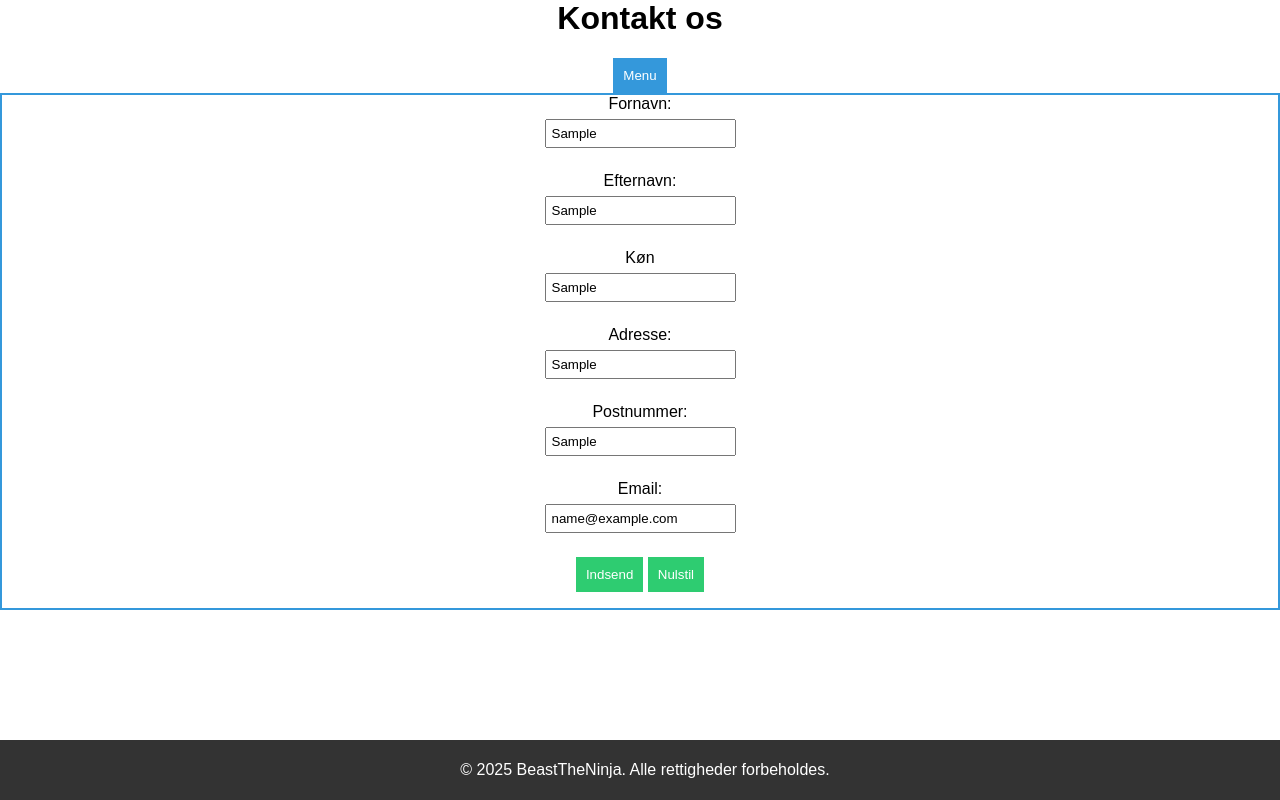
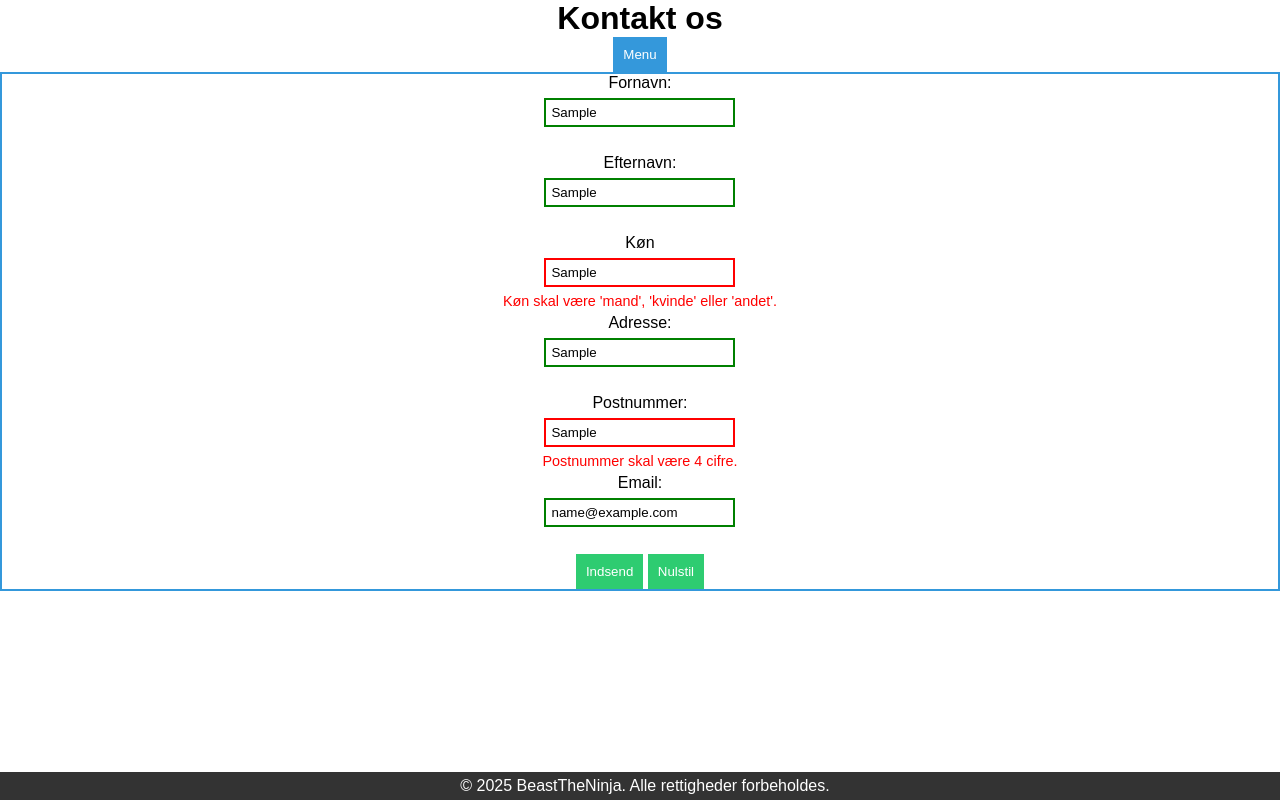
Before and after one commit to BeastTheNinja/JS-With_Heinz, a plain HTML site: page formler.html in a window 1280 px wide. Both pictures are taken after typing "Sample", "Sample", "Sample", "Sample", "Sample", "name@example.com" into the empty fields and a click on the button "Indsend". Drawn offline with Linux system fonts and the light colour scheme.

Commit message:
update til realtime validation

```diff
--- a/assests/css/formler.css
+++ b/assests/css/formler.css
@@ -1,5 +1,9 @@
 @import url(popup.css);
 /* #region GLOBAL STYLES */
+*{
+    margin: 0;
+    padding: 0;
+}
    body {
         font-family: Arial, sans-serif;
         margin: 0;
@@ -69,3 +73,14 @@
         padding: 0px;
         margin: 0px;
     }
+    .error-message {
+        color: red;
+        font-size: 0.9em;
+    }
+
+    input:invalid {
+        border: 2px solid red;
+    }
+    input:valid {
+        border: 2px solid green;
+    }
--- a/assests/js/formler.js
+++ b/assests/js/formler.js
@@ -6,68 +6,107 @@ document.getElementById('zipcode').addEventListener('input', validateZipcode);
 document.getElementById('email').addEventListener('input', validateEmail);
 
 function validateFirstName() {
-    const firstName = document.getElementById('firstname').value;
-    if (firstName.length < 2) {
-        // alert('Fornavn skal være mindst 2 karakterer');
+    const input = document.getElementById('firstname');
+    const error = document.getElementById('firstnameError');
+    if (input.value.trim().length < 2) {
+        error.textContent = "Fornavn skal være mindst 2 tegn.";
+        input.style.border = "2px solid red";
+        return false;
+    } else {
+        error.textContent = "";
+        input.style.border = "2px solid green";
+        return true;
     }
 }
 
 function validateLastName() {
-    const lastName = document.getElementById('lastname').value;
-    if (lastName.length < 2) {
-        // alert('Efternavn skal være mindst 2 karakterer');
+    const input = document.getElementById('lastname');
+    const error = document.getElementById('lastnameError');
+    if (input.value.trim().length < 2) {
+        error.textContent = "Efternavn skal være mindst 2 tegn.";
+        input.style.border = "2px solid red";
+        return false;
+    } else {
+        error.textContent = "";
+        input.style.border = "2px solid green";
+        return true;
     }
 }
 
-function validateGender(){
-    const gender = document.getElementById('gender').value;
-    if (gender === 'male, female, other') {
+function validateGender() {
+    const input = document.getElementById('gender');
+    const error = document.getElementById('genderError');
+    const valid = ['mand', 'kvinde', 'andet'];
+    const value = input.value.trim().toLowerCase();
+    if (!valid.includes(value)) {
+        error.textContent = "Køn skal være 'mand', 'kvinde' eller 'andet'.";
+        input.style.border = "2px solid red";
         return false;
+    } else {
+        error.textContent = "";
+        input.style.border = "2px solid green";
+        return true;
     }
-    // alert('Vælg venligst en køn');
-    return true;
-
 }
 
 function validateAddress() {
-    const address = document.getElementById('address').value;
-    if (address.length < 5) {
-        // alert('Adresse skal være mindst 5 karakterer');
+    const input = document.getElementById('address');
+    const error = document.getElementById('addressError');
+    if (input.value.trim().length < 5) {
+        error.textContent = "Adresse skal være mindst 5 tegn.";
+        input.style.border = "2px solid red";
+        return false;
+    } else {
+        error.textContent = "";
+        input.style.border = "2px solid green";
+        return true;
     }
 }
 
 function validateZipcode() {
-    const zipcode = document.getElementById('zipcode').value;
-    if (!/^\d+$/.test(zipcode)) {
-        // alert('Postnummer skal kun indeholde tal');
+    const input = document.getElementById('zipcode');
+    const error = document.getElementById('zipcodeError');
+    if (!/^\d{4}$/.test(input.value.trim())) {
+        error.textContent = "Postnummer skal være 4 cifre.";
+        input.style.border = "2px solid red";
+        return false;
+    } else {
+        error.textContent = "";
+        input.style.border = "2px solid green";
+        return true;
     }
 }
 
 function validateEmail() {
-    const email = document.getElementById('email').value;
+    const input = document.getElementById('email');
+    const error = document.getElementById('emailError');
     const pattern = /^[a-zA-Z0-9._-]+@[a-zA-Z0-9.-]+\.[a-zA-Z]{2,}$/;
-    if (!pattern.test(email)) {
-        // alert('Indtast en gyldig emailadresse');
+    if (!pattern.test(input.value.trim())) {
+        error.textContent = "Indtast en gyldig emailadresse.";
+        input.style.border = "2px solid red";
+        return false;
+    } else {
+        error.textContent = "";
+        input.style.border = "2px solid green";
+        return true;
     }
 }
 
-document.getElementById('myForm').addEventListener('submit', function(e) {
-    e.preventDefault(); // Stop formularet fra at blive sendt, før validering
-    validateForm();
+document.getElementById('myForm').addEventListener('submit', function (e) {
+    e.preventDefault(); // Stop formular fra at sende
+
+    const valid =
+        validateFirstName() &
+        validateLastName() &
+        validateGender() &
+        validateAddress() &
+        validateZipcode() &
+        validateEmail();
+
+    if (valid) {
+        alert("Formularen er korrekt udfyldt!");
+        // Du kan nu indsende formularen eller sende data
+    } else {
+        alert("Udfyld venligst alle felter korrekt.");
+    }
 });
-
-function validateForm() {
-    const firstName = document.getElementById('firstname').value;
-    const lastName = document.getElementById('lastname').value;
-    const gender = document.getElementById('gender').value;
-    const address = document.getElementById('address').value;
-    const zipcode = document.getElementById('zipcode').value;
-    const email = document.getElementById('email').value;
-
-    if (firstName.length >= 2 && lastName.length >= 2 && gender !== 'male,female' && address.length >= 5 && /^\d+$/.test(zipcode) && /^[a-zA-Z0-9._-]+@[a-zA-Z0-9.-]+\.[a-zA-Z]{2,}$/.test(email)) {
-        alert('Formularen er valideret korrekt');
-        // Eventuelt sende formularen eller noget andet
-    } else {
-        alert('Udfyld venligst alle felter korrekt');
-    }
-}
--- a/formler.html
+++ b/formler.html
@@ -27,22 +27,22 @@
         <form id="myForm">
             <label for="firstname">Fornavn:</label>
             <input type="text" id="firstname" name="firstname" required>
-            <br>
+            <span id="firstnameError" class="error-message"></span>
             <label for="lastname">Efternavn:</label>
             <input type="text" id="lastname" name="lastname" required>
-            <br>
+            <span id="lastnameError" class="error-message"></span>
             <label for="gender">Køn</label>
             <input type="text" id="gender" name="gender" required>
-            <br>
+            <span id="genderError" class="error-message"></span>
             <label for="address">Adresse:</label>
             <input type="text" id="address" name="address" required>
-            <br>
+            <span id="addressError" class="error-message"></span>
             <label for="zipcode">Postnummer:</label>
             <input type="text" id="zipcode" name="zipcode" required>
-            <br>
+            <span id="zipcodeError" class="error-message"></span>
             <label for="email">Email:</label>
             <input type="email" id="email" name="email" required>
-            <br>
+            <span id="emailError" class="error-message"></span>
             <button type="submit">Indsend</button>
             <button type="reset">Nulstil</button>
         </form>
```
